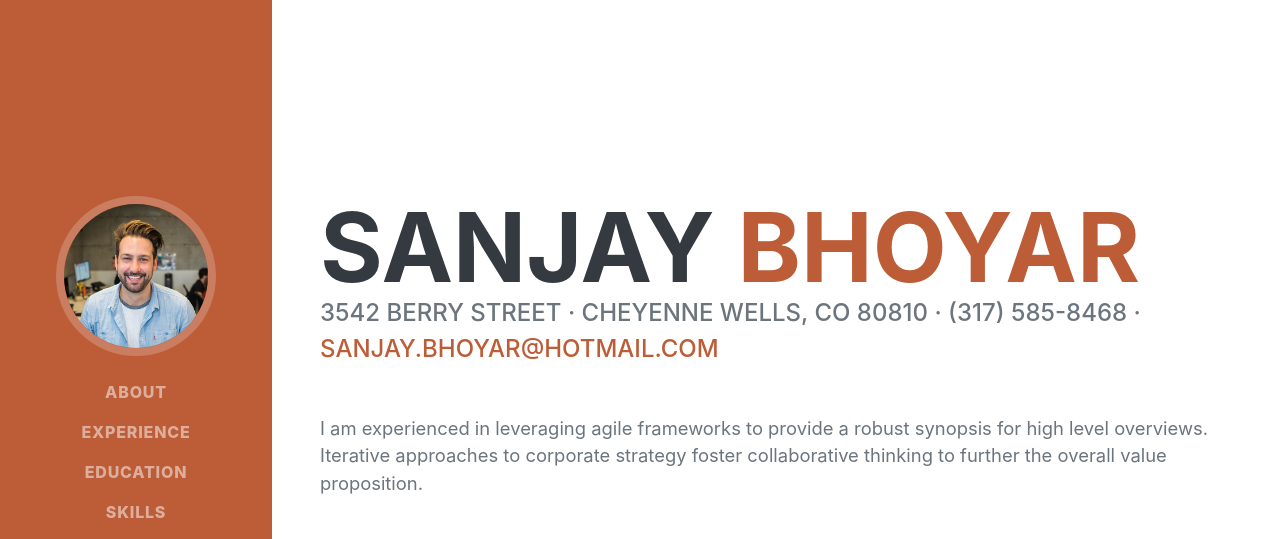
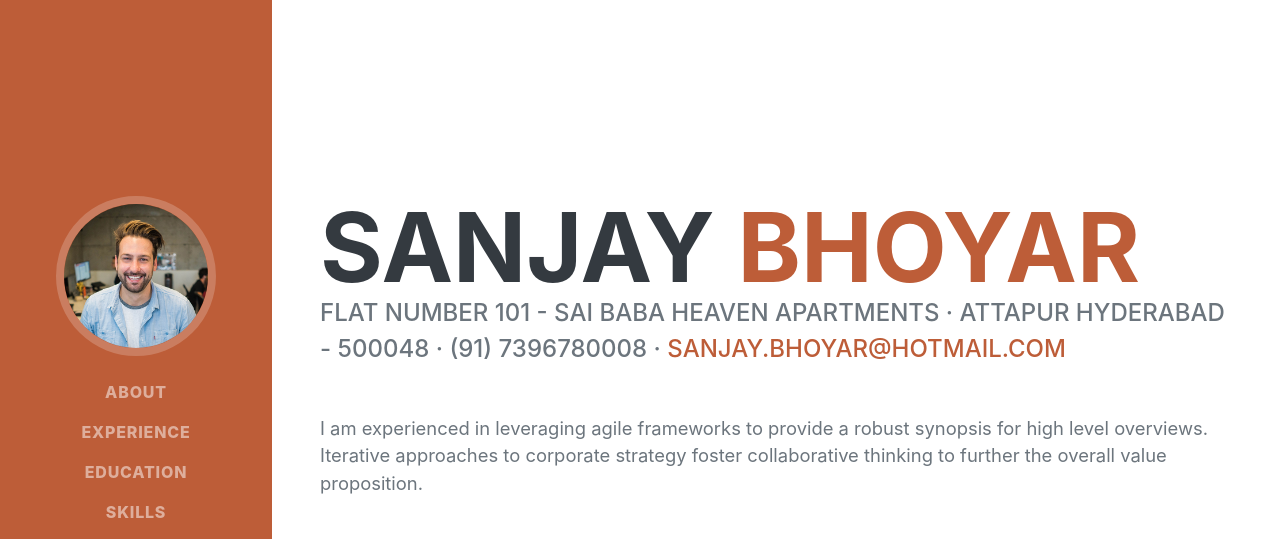
Before and after one commit to sanjay-bhoyar/sanjay-bhoyar.github.io, a plain HTML site: page index.html in a window 1280 px wide. Shown: the top 539 px of the page. Drawn offline with nearby package versions, Linux system fonts and the light colour scheme; a web font is replaced by a local one.

Commit message:
more changes to address

```diff
--- a/index.html
+++ b/index.html
@@ -44,7 +44,7 @@
                         <span class="text-primary">Bhoyar</span>
                     </h1>
                     <div class="subheading mb-5">
-                        3542 Berry Street · Cheyenne Wells, CO 80810 · (317) 585-8468 ·
+                        Flat Number 101 - Sai Baba Heaven Apartments · Attapur Hyderabad - 500048 · (91) 7396780008 ·
                         <a href="mailto:name@email.com">sanjay.bhoyar@hotmail.com</a>
                     </div>
                     <p class="lead mb-5">I am experienced in leveraging agile frameworks to provide a robust synopsis for high level overviews. Iterative approaches to corporate strategy foster collaborative thinking to further the overall value proposition.</p>
```
